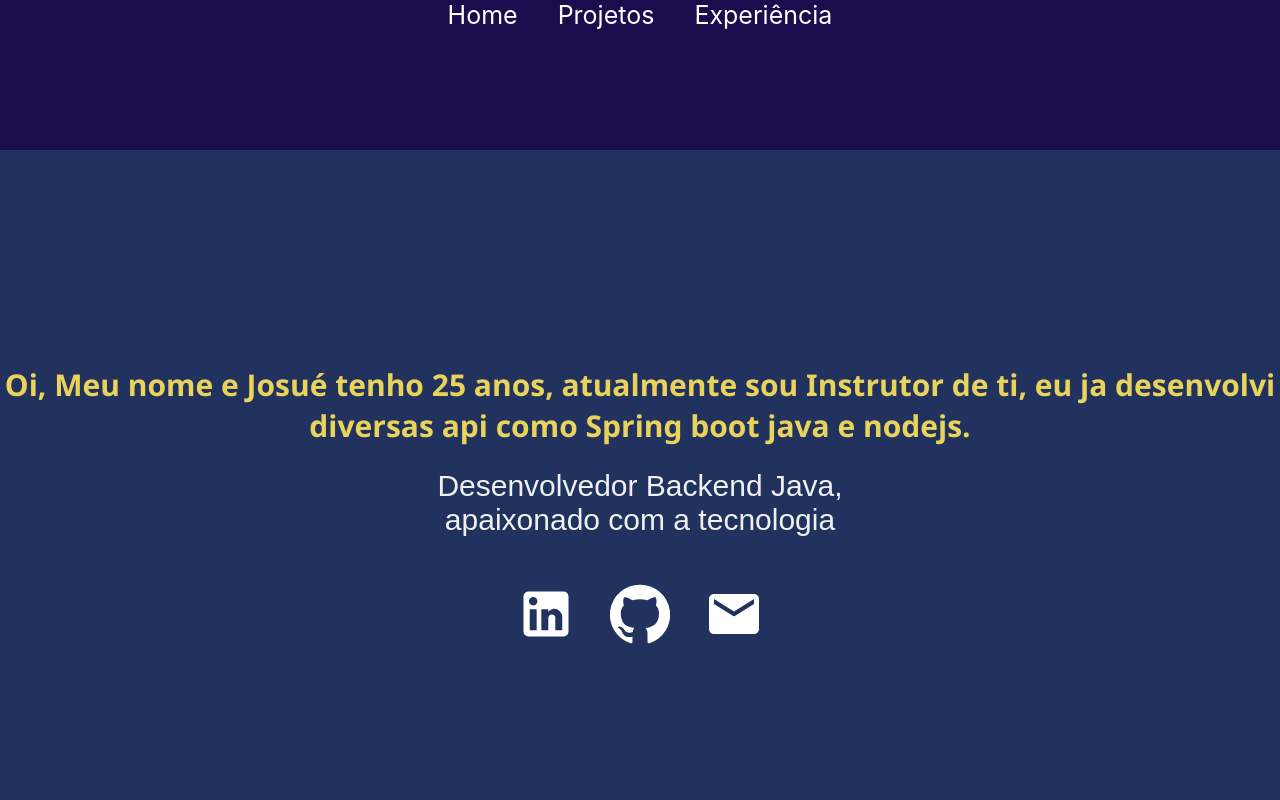
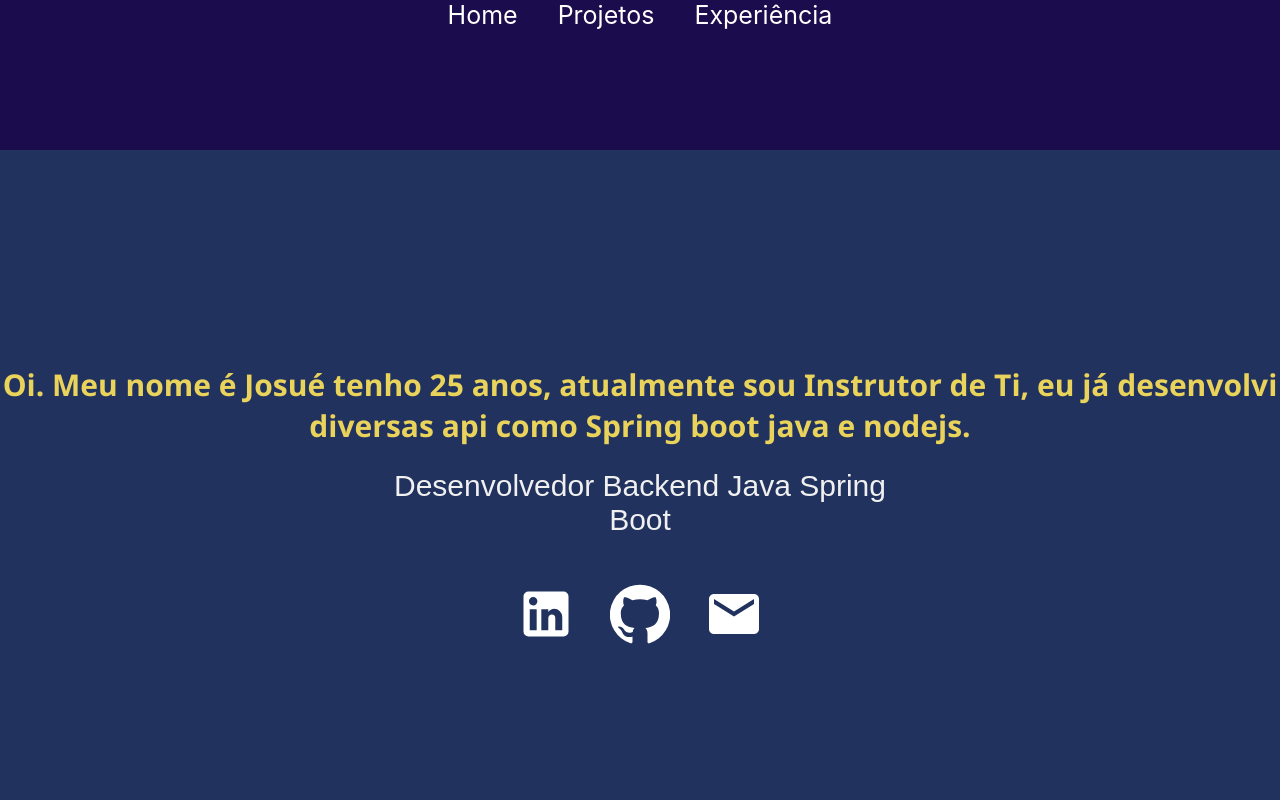
Before and after one commit to Josuesilva454/Portifolio, a React (Create React App) app: page / in a window 1280 px wide. Shown: the top 800 px of the page. Built offline with nearby package versions, Linux system fonts and the light colour scheme.

Commit message:
Atualizando a minha experiência

```diff
--- a/src/App.js
+++ b/src/App.js
@@ -5,6 +5,7 @@ import Projects from './pages/Projects';
 import Home from './pages/Home';
 import NavBar from './pages/NavBar';
 import Footer from './components/Footer';
+import Documents from './pages/Documents';
 
 function App() {
   return (
@@ -16,6 +17,8 @@ function App() {
           <Route path="/" element={<Home />} />
           <Route path="/projects" element={<Projects />} />
           <Route path="/experience" element={<Experience />} />
+          <Route path="/documents" element={<Documents />} />
+
         </Routes>
         <Footer/>
       </Router>
--- a/src/pages/Home.js
+++ b/src/pages/Home.js
@@ -11,10 +11,10 @@ const Home = () => {
     <div className='home'>
       <div className='about'>
         <h2>
-         Oi, Meu nome e Josué tenho 25 anos, atualmente sou Instrutor de ti, eu ja desenvolvi diversas api como Spring boot java e nodejs.
+         Oi. Meu nome é Josué tenho 25 anos, atualmente sou Instrutor de Ti, eu já desenvolvi diversas api como Spring boot java e nodejs.
         </h2>
         <div className="prompt">
-          <p>Desenvolvedor Backend Java, apaixonado com a tecnologia</p>
+          <p>Desenvolvedor Backend Java Spring Boot</p>
           <IconButton>
           <LinkedInIcon onClick={() => window.open('https://www.linkedin.com/in/josue-silva-b26a26163/', '_blank')} />
           </IconButton>
@@ -38,7 +38,7 @@ const Home = () => {
           <li className="item">
             <h2>Back-End</h2>
             <span>
-            Java, Spring boot java, JSF, kafka,Mysql, SqlServer, Docker.
+            Java, Spring boot java, JSF, kafka, Mysql, SqlServer, Docker.
             </span>
           </li>
           <li className="item">
```
Also changed, not shown: src/pages/Documents.js (added).
